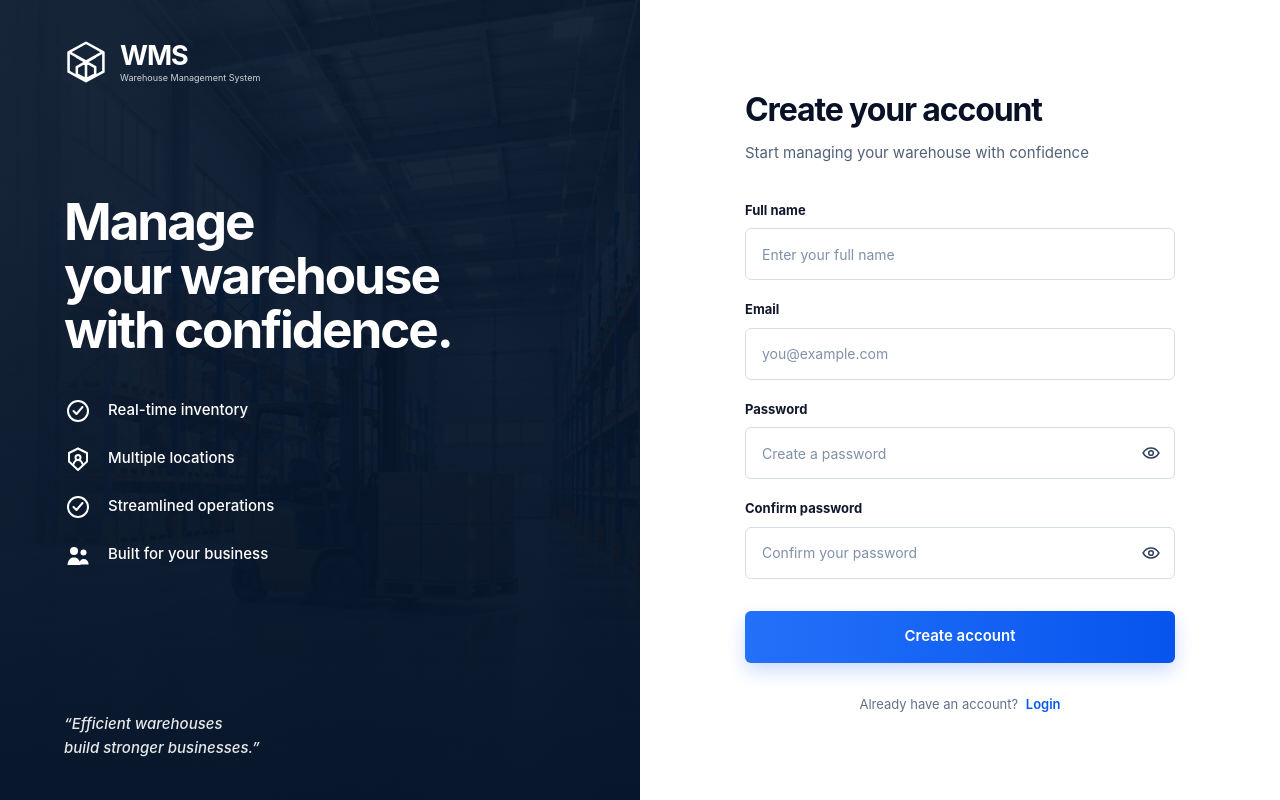
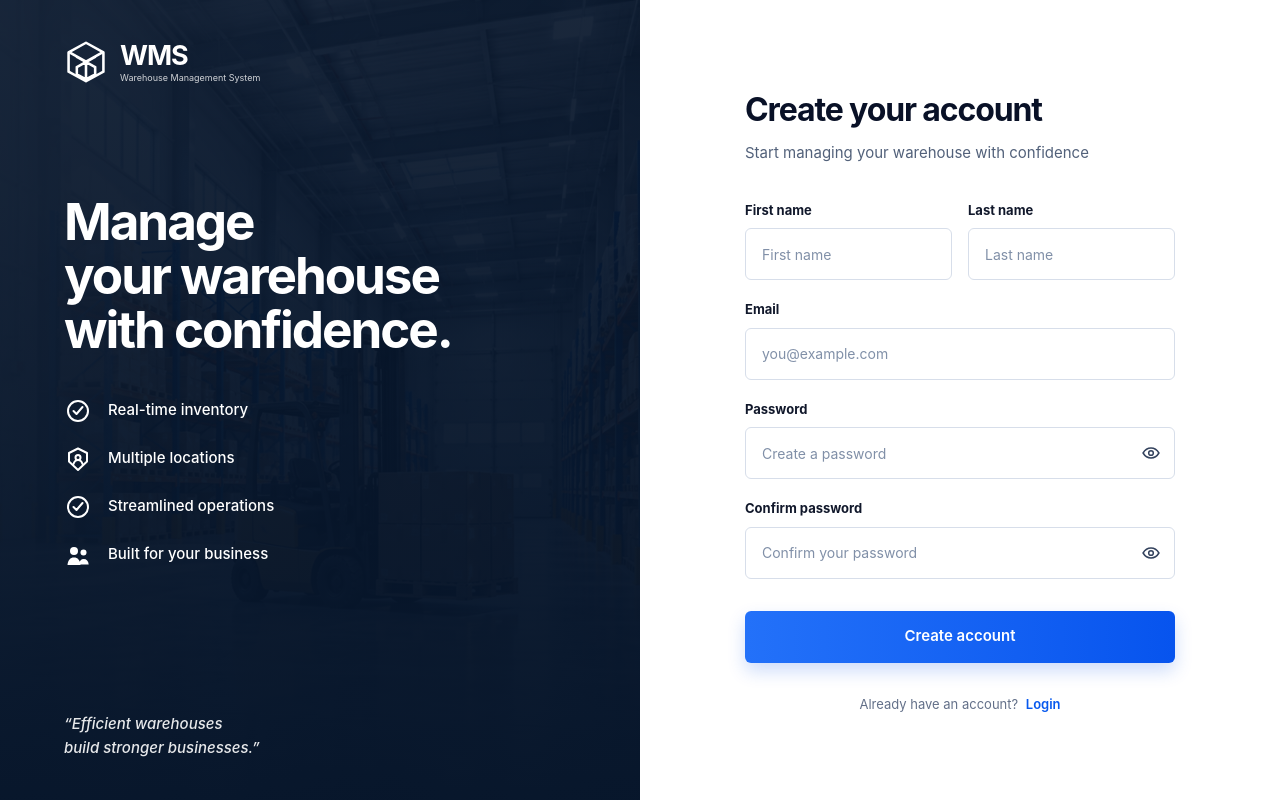
Before and after one commit to AhmadEdais/Multi-Tenant-Warehouse-Management-System, an Angular app in the folder WMS-Frontend/: page /signup in a window 1280 px wide. Built offline with nearby package versions, Linux system fonts and the light colour scheme.

Commit message:
Refactor signup form to use separate first and last name fields with validation; introduce reusable text field component

```diff
--- a/WMS-Frontend/src/app/features/auth/signup/signup.html
+++ b/WMS-Frontend/src/app/features/auth/signup/signup.html
@@ -7,46 +7,66 @@
   </header>
 
   <form [formGroup]="signupForm" (ngSubmit)="onSubmit()" class="mt-9" action="#">
-    <div>
-      <label class="mb-2 block text-[13px] font-bold text-[#11182b]" for="full-name">
-        Full name
-      </label>
-      <input
-        [formControlName]="'fullName'"
-        class="h-[52px] w-full rounded-md border border-[#d7deea] bg-white px-4 text-[14px] text-[#11182b] outline-none transition placeholder:text-[#8190a8] focus:border-blue-500 focus:ring-3 focus:ring-blue-100"
-        id="full-name"
-        name="full-name"
-        type="text"
-        placeholder="Enter your full name"
-        autocomplete="name"
-      />
+    <div class="grid grid-cols-2 gap-4">
+      <div>
+        <app-text-field
+          class="w-full"
+          label="First name"
+          id="first-name"
+          placeholder="First name"
+          autocomplete="given-name"
+          [control]="signupForm.controls.firstName"
+        />
+        @if (signupForm.controls.firstName.touched && signupForm.controls.firstName.invalid) {
+          @if (signupForm.controls.firstName.hasError('required')) {
+            <p class="text-sm text-red-600">First name is required.</p>
+          }
+          @if (signupForm.controls.firstName.hasError('minlength')) {
+            <p class="text-sm text-red-600">First name must be at least 3 characters long.</p>
+          }
+          @if (signupForm.controls.firstName.hasError('pattern')) {
+            <p class="text-sm text-red-600">First name can only contain letters and spaces.</p>
+          }
+        }
+      </div>
+
+      <div>
+        <app-text-field
+          class="w-full"
+          label="Last name"
+          id="last-name"
+          placeholder="Last name"
+          autocomplete="family-name"
+          [control]="signupForm.controls.lastName"
+        />
+        @if (signupForm.controls.lastName.touched && signupForm.controls.lastName.invalid) {
+          @if (signupForm.controls.lastName.hasError('required')) {
+            <p class="text-sm text-red-600">Last name is required.</p>
+          }
+          @if (signupForm.controls.lastName.hasError('minlength')) {
+            <p class="text-sm text-red-600">Last name must be at least 3 characters long.</p>
+          }
+          @if (signupForm.controls.lastName.hasError('pattern')) {
+            <p class="text-sm text-red-600">Last name can only contain letters and spaces.</p>
+          }
+        }
+      </div>
     </div>
-    @if (signupForm.controls.fullName.touched && signupForm.controls.fullName.invalid) {
-      @if (signupForm.controls.fullName.hasError('required')) {
-        <p class="text-sm text-red-600">Full name is required.</p>
-      }
-      @if (signupForm.controls.fullName.hasError('minlength')) {
-        <p class="text-sm text-red-600">Full name must be at least 3 characters long.</p>
-      }
-      @if (signupForm.controls.fullName.hasError('pattern')) {
-        <p class="text-sm text-red-600">Full name can only contain letters and spaces.</p>
-      }
-      @if (signupForm.controls.fullName.hasError('maxlength')) {
-        <p class="text-sm text-red-600">Full name cannot exceed 200 characters.</p>
-      }
+    @if (
+      (signupForm.controls.firstName.touched || signupForm.controls.lastName.touched) &&
+      signupForm.hasError('fullNameMaxLength')
+    ) {
+      <p class="text-sm text-red-600">First and last name together cannot exceed 200 characters.</p>
     }
     <div class="mt-5">
-      <label class="mb-2 block text-[13px] font-bold text-[#11182b]" for="signup-email">
-        Email
-      </label>
-      <input
-        [formControlName]="'email'"
-        class="h-[52px] w-full rounded-md border border-[#d7deea] bg-white px-4 text-[14px] text-[#11182b] outline-none transition placeholder:text-[#8190a8] focus:border-blue-500 focus:ring-3 focus:ring-blue-100"
+      <app-text-field
+        class="w-full"
+        label="Email"
         id="signup-email"
-        name="email"
         type="email"
         placeholder="you@example.com"
         autocomplete="email"
+        [control]="signupForm.controls.email"
       />
     </div>
     @if (signupForm.controls.email.touched && signupForm.controls.email.invalid) {
--- a/WMS-Frontend/src/app/features/auth/signup/signup.ts
+++ b/WMS-Frontend/src/app/features/auth/signup/signup.ts
@@ -1,12 +1,35 @@
 import { Component, inject, signal } from '@angular/core';
-import { ReactiveFormsModule, FormGroup, FormControl, Validators } from '@angular/forms';
+import {
+  AbstractControl,
+  FormControl,
+  FormGroup,
+  ReactiveFormsModule,
+  ValidationErrors,
+  ValidatorFn,
+  Validators,
+} from '@angular/forms';
 import { SignupRequest } from '../models/signup-request';
 import { AuthService } from '../auth.services';
 import { Router, RouterLink } from '@angular/router';
 import { finalize } from 'rxjs';
 import { passwordsMatchValidator } from './signup-validator';
+import { TextField } from '../../../shared/components/text-field/text-field';
+
+const combinedFullNameMaxLengthValidator: ValidatorFn = (
+  control: AbstractControl,
+): ValidationErrors | null => {
+  const firstName = control.get('firstName')?.value;
+  const lastName = control.get('lastName')?.value;
+
+  if (typeof firstName !== 'string' || typeof lastName !== 'string') {
+    return null;
+  }
+
+  return `${firstName} ${lastName}`.length > 200 ? { fullNameMaxLength: true } : null;
+};
+
 @Component({
-  imports: [ReactiveFormsModule, RouterLink],
+  imports: [ReactiveFormsModule, RouterLink, TextField],
   selector: 'app-signup',
   styleUrl: './signup.css',
   templateUrl: './signup.html',
@@ -22,11 +45,19 @@ export class Signup {
   }
   signupForm = new FormGroup(
     {
-      fullName: new FormControl('', {
+      firstName: new FormControl('', {
         nonNullable: true,
         validators: [
           Validators.required,
-          Validators.maxLength(200),
+          Validators.minLength(3),
+          Validators.pattern(/^[a-zA-Z\s]+$/),
+        ],
+      }),
+
+      lastName: new FormControl('', {
+        nonNullable: true,
+        validators: [
+          Validators.required,
           Validators.minLength(3),
           Validators.pattern(/^[a-zA-Z\s]+$/),
         ],
@@ -47,7 +78,7 @@ export class Signup {
         validators: [Validators.required],
       }),
     },
-    { validators: passwordsMatchValidator },
+    { validators: [passwordsMatchValidator, combinedFullNameMaxLengthValidator] },
   );
   onSubmit() {
     this.signupError.set(null);
@@ -56,7 +87,8 @@ export class Signup {
       this.signupForm.markAllAsTouched();
       return;
     }
-    const { fullName, email, password } = this.signupForm.getRawValue();
+    const { firstName, lastName, email, password } = this.signupForm.getRawValue();
+    const fullName = firstName + ' ' + lastName;
     const request: SignupRequest = {
       fullName,
       email,
--- /dev/null
+++ b/WMS-Frontend/src/app/shared/components/text-field/text-field.html
@@ -0,0 +1,11 @@
+<label class="mb-2 block text-[13px] font-bold text-[#11182b]" [for]="id()">
+  {{ label() }}
+</label>
+<input
+  class="h-[52px] w-full rounded-md border border-[#d7deea] bg-white px-4 text-[14px] text-[#11182b] outline-none transition placeholder:text-[#8190a8] focus:border-blue-500 focus:ring-3 focus:ring-blue-100"
+  [id]="id()"
+  [formControl]="control()"
+  [type]="type()"
+  [placeholder]="placeholder()"
+  [autocomplete]="autocomplete()"
+/>
--- /dev/null
+++ b/WMS-Frontend/src/app/shared/components/text-field/text-field.ts
@@ -0,0 +1,16 @@
+import { Component, input } from '@angular/core';
+import { FormControl, ReactiveFormsModule } from '@angular/forms';
+
+@Component({
+  selector: 'app-text-field',
+  imports: [ReactiveFormsModule],
+  templateUrl: './text-field.html',
+})
+export class TextField {
+  label = input.required<string>();
+  id = input.required<string>();
+  control = input.required<FormControl<string>>();
+  type = input<'text' | 'email'>('text');
+  placeholder = input.required<string>();
+  autocomplete = input.required<string>();
+}
```
